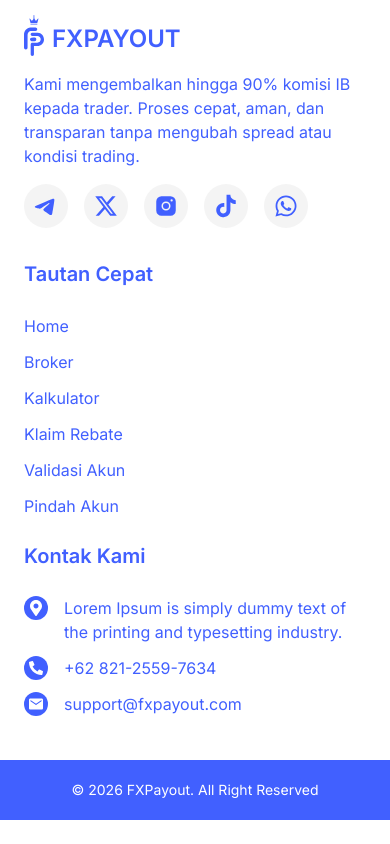
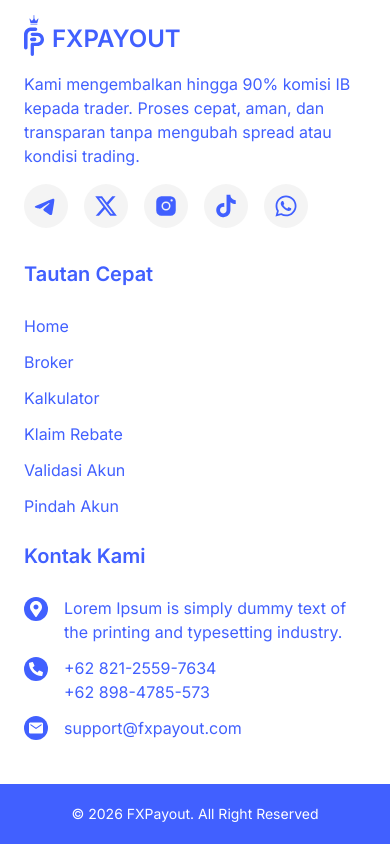
Before and after one commit to Robxxcraft/slicing-fxpayout-clone, a React (Vite) app: page / in a window 390 px wide. Shown: the part 6465-7309 px from the top of the page. Before the commit the page ends 7285 px from the top, so only its background shows below. Built offline with nearby package versions, Linux system fonts and the light colour scheme; no server answers; the HTML template or start-up script is replaced by a standard one.

Commit message:
add contact phone

```diff
--- a/src/components/Footer.tsx
+++ b/src/components/Footer.tsx
@@ -87,7 +87,7 @@
           </p>
           <div className="flex flex-col gap-3 2xl:gap-4">
             <div className="flex gap-4 2xl:gap-5">
-              <div className="shrink-0 relative size-6 2xl:size-8 bg-primary rounded-full">
+              <div className="mt-px shrink-0 relative size-6 2xl:size-8 bg-primary rounded-full">
                 <FaMapMarkerAlt className="absolute top-1/2 left-1/2 -translate-1/2 text-base 2xl:text-lg text-white" />
               </div>
               <p className="w-fit text-base 2xl:text-[18px] text-primary">
@@ -96,12 +96,17 @@
               </p>
             </div>
             <div className="flex gap-4 2xl:gap-5">
-              <div className="shrink-0 relative size-6 2xl:size-8 bg-primary rounded-full">
+              <div className="mt-px shrink-0 relative size-6 2xl:size-8 bg-primary rounded-full">
                 <FaPhoneAlt className="absolute top-1/2 left-1/2 -translate-1/2 text-sm 2xl:text-base text-white" />
               </div>
-              <p className="w-fit text-base 2xl:text-[18px] text-primary">
-                +62 821-2559-7634
-              </p>
+              <div>
+                <p className="w-fit text-base 2xl:text-[18px] text-primary">
+                  +62 821-2559-7634
+                </p>
+                <p className="w-fit text-base 2xl:text-[18px] text-primary">
+                  +62 898-4785-573
+                </p>
+              </div>
             </div>
             <div className="flex gap-4 2xl:gap-5">
               <div className="shrink-0 relative size-6 2xl:size-8 bg-primary rounded-full">
```
